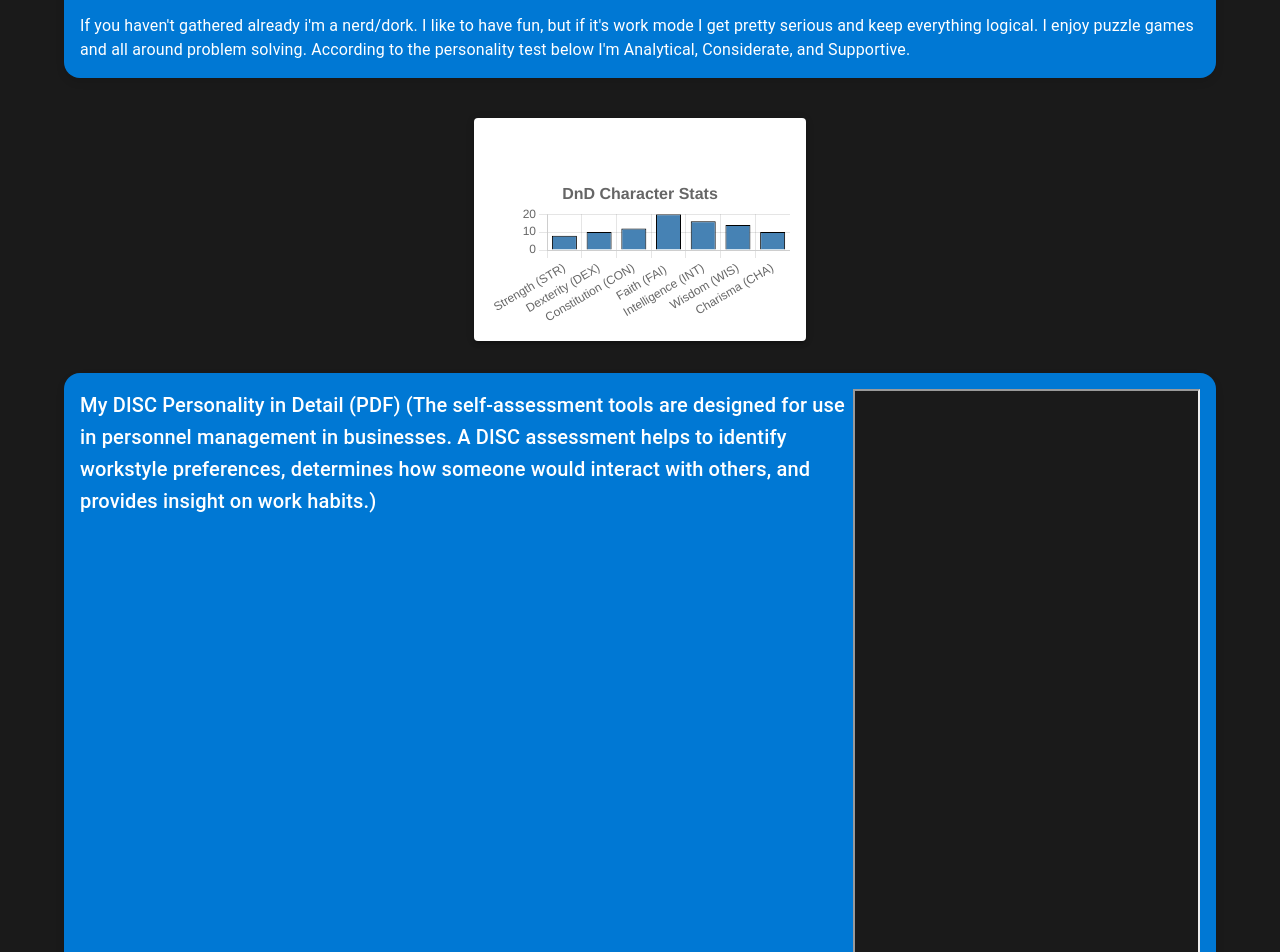
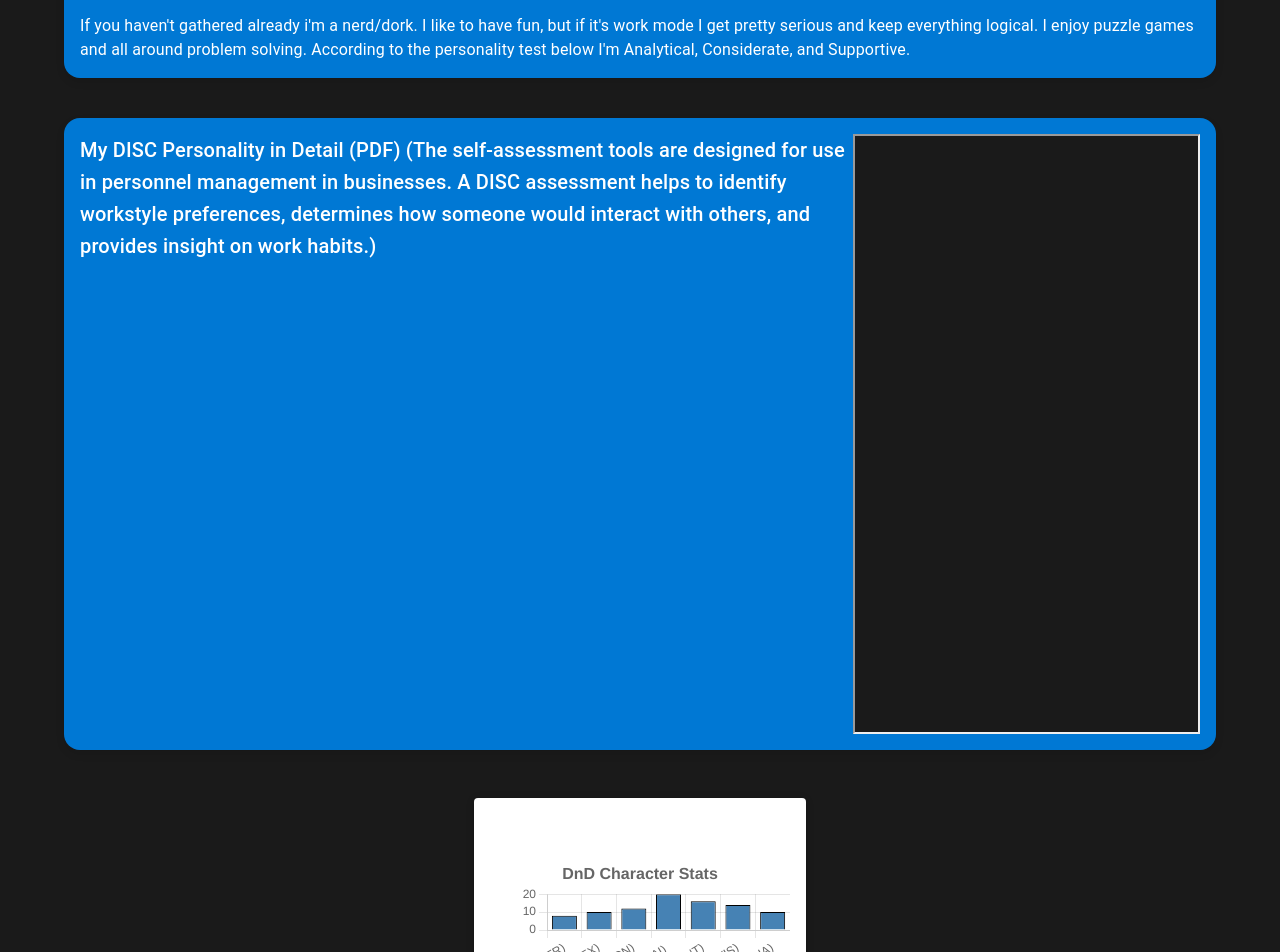
Before and after one commit to roku674/Website, a React (Create React App) app in the folder frontend/: page /personality in a window 1280 px wide. Shown: the part 1100-2052 px from the top of the page. Built offline with nearby package versions, Linux system fonts and the light colour scheme; no server answers.

Commit message:
Update Personality.js

```diff
--- a/frontend/src/pages/Personality.js
+++ b/frontend/src/pages/Personality.js
@@ -111,16 +111,6 @@ const Personality = () => {
             </Box>
           </Grid>
 
-          {/* DnD Stats Section */}
-          <Grid item xs={12} md={8}>
-            <Paper elevation={3} style={{ padding: "16px" }}>
-              <Typography variant="h5" gutterBottom align="center">
-                DnD Character Stats
-              </Typography>
-              <Bar data={data} options={options} />
-            </Paper>
-          </Grid>
-
           {/* PDF Display Section */}
           <Grid item xs={12} md={8}>
             <Box className="bubble flex-start mb-4 p-3">
@@ -139,6 +129,17 @@ const Personality = () => {
               ></iframe>
             </Box>
           </Grid>
+
+         {/* DnD Stats Section */}
+         <Grid item xs={12} md={8}>
+            <Paper elevation={3} style={{ padding: "16px" }}>
+              <Typography variant="h5" gutterBottom align="center">
+                DnD Character Stats IRL
+              </Typography>
+              <Bar data={data} options={options} />
+            </Paper>
+          </Grid>
+
         </Grid>
       </Box>
     </Container>
```
